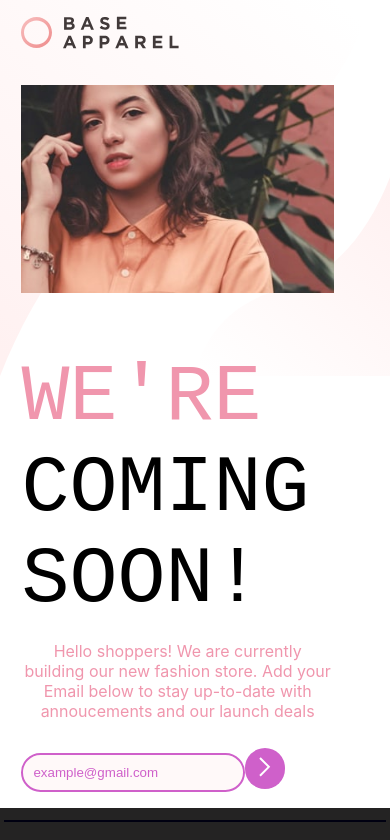
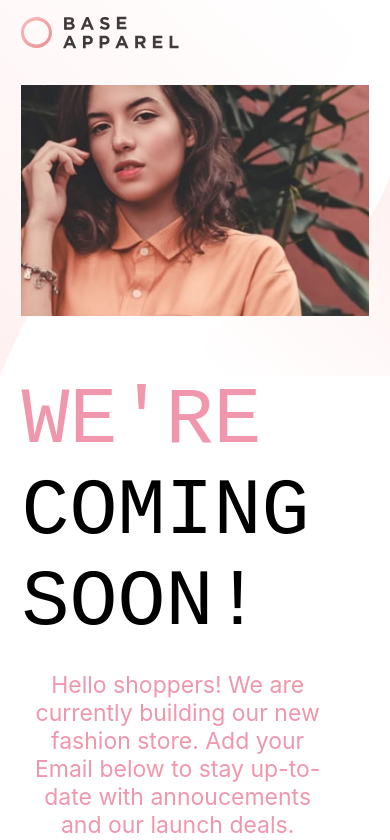
Before and after one commit to Oluniyisrael/Base-apparel, a React (Create React App) app: page / in a window 390 px wide. Shown: the top 840 px of the page. Built offline with nearby package versions, Linux system fonts and the light colour scheme.

Commit message:
second to last

```diff
--- a/src/Components/Body/Body.css
+++ b/src/Components/Body/Body.css
@@ -75,9 +75,9 @@ width: 50vw;
     #right  {
         display: none;
     }
-    #mobileimg{
-        display: inline;
-    }
+
+
+
      #textcontainer{
         padding-top:2%;
         max-height:60% ;
@@ -92,11 +92,17 @@ width: 50vw;
     }
     #mobileimg{
         margin-top: 2rem;
-        max-width: 90%;
+        max-width: 100%;
+        display: block;
+        justify-content: center;
+        align-items: center;
+    }
+     #mobileimg img{
+        width: 100%;
     }
     #input{
         padding: 10px;
-        width: 200px;
+        width: 220px;
         border-radius: 2rem;
         border: 2px solid rgb(207, 96, 202);
         background-color: rgb(255 249 249);
@@ -108,6 +114,7 @@ width: 50vw;
     }
     #hello{
         max-width: 100%;
+        font-size: 23px;
     }
      #left{
         padding-right: 0px;
--- a/src/Components/Body/Body.js
+++ b/src/Components/Body/Body.js
@@ -10,10 +10,10 @@ function Body() {
       <div id='body'>
           <div id='left'>
               <img src={logo} alt='...'/>
-              <div ><img src={herom} alt=',...' id='mobileimg'/></div>
+              <div id='mobileimg'><img src={herom} alt=',...' /></div>
               <div id='textcontainer'>
                 <span id='come'><span class='purple'>WE'RE </span><br/>COMING SOON!</span>
-                <p class='purple' id='hello' >Hello shoppers! We are currently building our new fashion store. Add your Email below to stay up-to-date with annoucements and our launch deals</p>
+                <p class='purple' id='hello' >Hello shoppers! We are currently building our new fashion store. Add your Email below to stay up-to-date with annoucements and our launch deals.</p>
                 <input type='text' id='input' placeholder='example@gmail.com'/><button id='arrow'><img src={arrow} alt='...'/></button>
               </div>
           </div>
```
